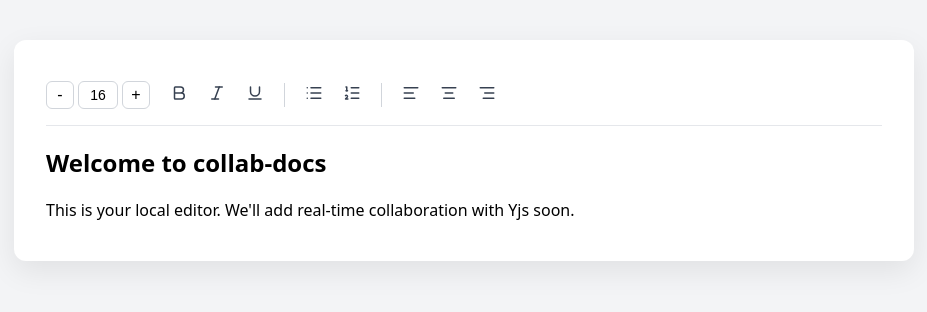
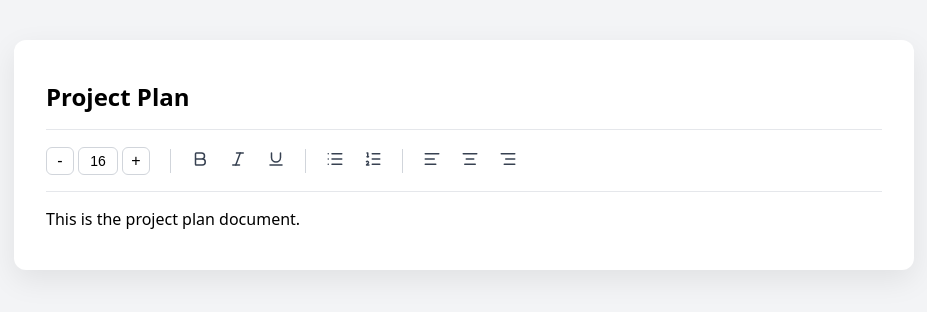
Before and after one commit to VincentLee1208/collab-docs, a React (Create React App) app in the folder client/: page / in a window 1280 px wide. Shown: the top 312 px of the page, without its empty margins (176-1103 px from the left). Built offline with nearby package versions, Linux system fonts and the light colour scheme.

Commit message:
Editor displays content & title of chosen document

```diff
--- a/client/src/App.tsx
+++ b/client/src/App.tsx
@@ -1,15 +1,47 @@
-import React from 'react';
+import { useState } from 'react';
 import Editor from './components/Editor';
+import type { Doc } from './types/Document';
+
 import './styles/App.css';
 
-function App() {
+// Hardcoded for now; will be fetched from backend later
+const initialDocs: Doc[] = [
+  {
+    id: '1',
+    title: 'Untitled Document',
+    content: 'This is the content of the document.',
+    createdAt: new Date(),
+    lastModifiedAt: new Date(),
+  },
+  {
+    id: '2',
+    title: 'Meeting Notes',
+    content: 'These are the notes from the meeting.',
+    createdAt: new Date(),
+    lastModifiedAt: new Date(),
+  },
+  {
+    id: '3',
+    title: 'Project Plan',
+    content: 'This is the project plan document.',
+    createdAt: new Date(),
+    lastModifiedAt: new Date(),
+  },
+];
+
+export default function App() {
+  const [docs, setDocs] = useState<Doc[]>(initialDocs);
+  const [activeDocId, setActiveDocId] = useState<string>('3');
+
+  const activeDoc = docs.find(doc => doc.id === activeDocId)!;
+
   return (
     <div className="App">
       <div className="app-container">
-        <Editor />
+        <Editor
+          document = {activeDoc}
+        />
       </div>
     </div>
   );
 }
-
-export default App;
--- a/client/src/components/Editor.tsx
+++ b/client/src/components/Editor.tsx
@@ -1,4 +1,3 @@
-import React from 'react';
 import { useEditor, EditorContent } from '@tiptap/react';
 import StarterKit from '@tiptap/starter-kit';
 import Underline from '@tiptap/extension-underline';
@@ -6,26 +5,24 @@ import TextAlign from '@tiptap/extension-text-align';
 import { FontSize, TextStyle } from '@tiptap/extension-text-style';
 
 import EditorToolbar from './EditorToolbar';
+import type { Doc } from '../types/Document';
 import '../styles/Editor.css';
 
-const Editor: React.FC = () => {
+export default function Editor({ document }: { document: Doc }) {
     const editor = useEditor({
         extensions: [StarterKit, Underline, TextAlign.configure({ types: ['heading', 'paragraph'] }), TextStyle, FontSize],
-        content: `
-        <h2>Welcome to collab-docs</h2>
-        <p>This is your local editor. We&apos;ll add real-time collaboration with Yjs soon.</p>
-        `,
+        content: document.content,
     });
 
     if (!editor) return null;
 
     return (
         <div className="editor-root">
-        <EditorToolbar editor={editor} />
-        <div className="editor-content-wrapper">
-            <EditorContent editor={editor} />
-        </div>
+            <div className="editor-title">{document.title}</div>
+            <EditorToolbar editor={editor} />
+            <div className="editor-content-wrapper">
+                <EditorContent editor={editor} />
+            </div>
         </div>
     );
 };
-export default Editor;
--- a/client/src/components/EditorToolbar.tsx
+++ b/client/src/components/EditorToolbar.tsx
@@ -7,7 +7,7 @@ interface EditorToolbarProps {
   editor: Editor;
 }
 
-const EditorToolbar: React.FC<EditorToolbarProps> = ({ editor }) => {
+export default function EditorToolbar({ editor }: EditorToolbarProps) {
     const [, setUpdate] = useState(0);
     const [fontSize, setFontSize] = useState('16px');
     const [inputValue, setInputValue] = useState('16');
@@ -103,13 +103,10 @@ const EditorToolbar: React.FC<EditorToolbarProps> = ({ editor }) => {
         }
     };
 
-    // const handleFontSizeBlur = () => {
-    //     setInputValue(String(parseInt(fontSize.replace('px', ''), 10) || 16));
-    // };
-
     return (
         <div className="editor-toolbar">
 
+            {/* Font size controls */}
             <div className="font-size-group">
                 <button
                     type="button"
@@ -125,7 +122,6 @@ const EditorToolbar: React.FC<EditorToolbarProps> = ({ editor }) => {
                     value={inputValue}
                     onChange={handleFontSizeChange}
                     onKeyDown={handleFontSizeKeyDown}
-                    // onBlur={handleFontSizeBlur}
                 />
 
                 <button
@@ -136,6 +132,8 @@ const EditorToolbar: React.FC<EditorToolbarProps> = ({ editor }) => {
                     +
                 </button>
             </div>
+
+            <div className="toolbar-divider" />
 
             {/* Bold */}
             <button
@@ -223,5 +221,3 @@ const EditorToolbar: React.FC<EditorToolbarProps> = ({ editor }) => {
         </div>
     );
 };
-
-export default EditorToolbar;
--- a/client/src/styles/Editor.css
+++ b/client/src/styles/Editor.css
@@ -5,3 +5,10 @@
 .editor-content-wrapper {
     outline: none !important;
 }
+
+.editor-title {
+  font-size: 24px;
+  font-weight: 600;
+  padding: 16px 0px;
+  border-bottom: 1px solid #e5e7eb;
+}
--- /dev/null
+++ b/client/src/types/Document.ts
@@ -0,0 +1,7 @@
+export type Doc = {
+    id: string;
+    title: string;
+    content: string;
+    createdAt: Date;
+    lastModifiedAt: Date;
+};
```
